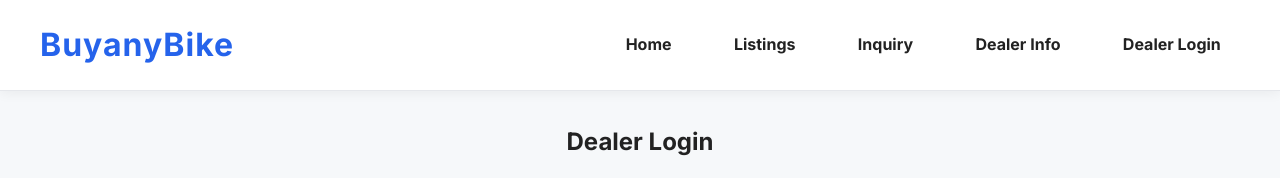
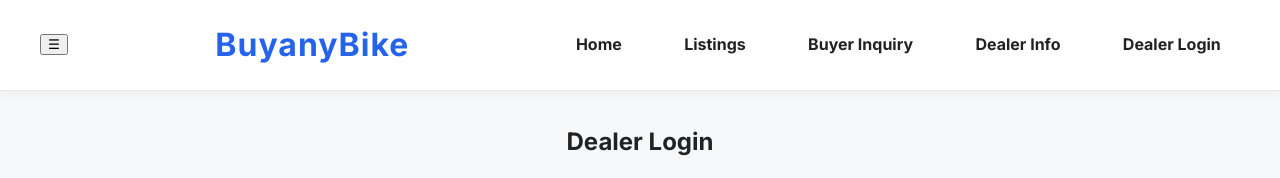
Before and after one commit to Rishabh327/BuyanyBike, a plain HTML site: page dealer-login.html in a window 1280 px wide. Shown: the top 178 px of the page. Drawn offline with Linux system fonts and the light colour scheme.

Commit message:
dealer-login.html

```diff
--- a/dealer-login.html
+++ b/dealer-login.html
@@ -10,15 +10,17 @@
 <body>
   <!-- Navigation Bar -->
   <nav class="navbar">
-    <a href="index.html" class="logo" style="text-decoration:none;">BuyanyBike</a>
+  <button class="nav-toggle" aria-label="Open menu">&#9776;</button>
+  <a class="logo" href="#">BuyanyBike</a>
   <ul class="nav-links">
     <li><a href="index.html">Home</a></li>
     <li><a href="listings.html">Listings</a></li>
-      <li><a href="buyer-inquiry.html">Inquiry</a></li>
+    <li><a href="buyer-inquiry.html">Buyer Inquiry</a></li>
     <li><a href="dealer-info.html">Dealer Info</a></li>
     <li><a href="dealer-login.html">Dealer Login</a></li>
   </ul>
 </nav>
+
 
   <!-- Dealer Login Section -->
   <main>
```
Lines whose indentation alone changed are shown as unchanged.
